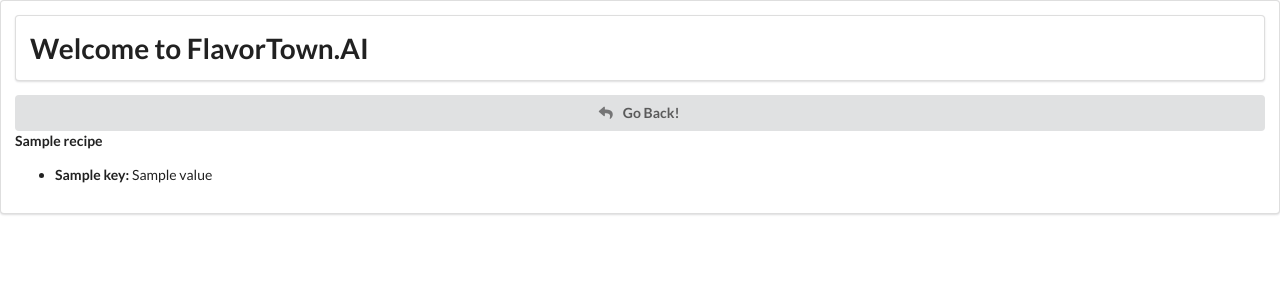
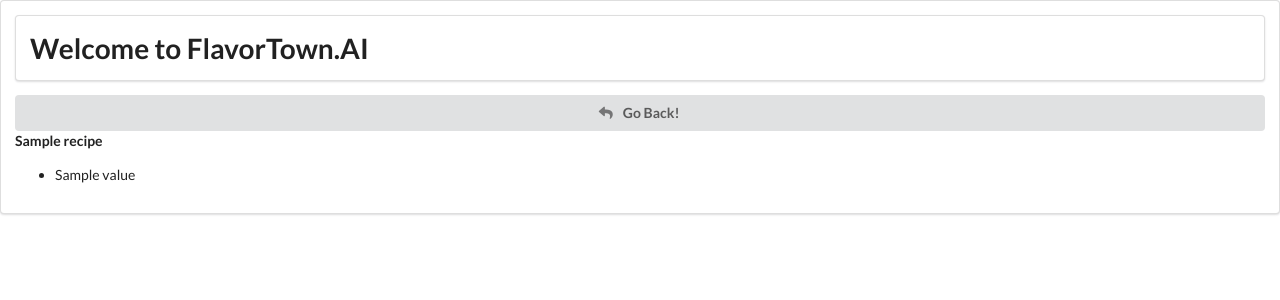
Before and after one commit to carsonmoylan/flavortown.ai, a Django app: template src/personal/templates/personal/recipesView.html in a window 1280 px wide. Shown: the top 300 px of the page. Run offline with Django 4.2, Linux system fonts and the light colour scheme; the template is opened without the code that fills it: most values are stand-ins (such as "Sample title", 1, 10 or a date in 2020); some libraries are stand-ins or nearby versions.

Commit message:
try again ;/

```diff
--- a/src/personal/templates/personal/recipesView.html
+++ b/src/personal/templates/personal/recipesView.html
@@ -21,8 +21,8 @@
         {% for recipe, details in recipes.items %}
             <p><strong>{{ recipe }}</strong></p>
             <ul>
-                {% for key, value in details.items %}
-                    <li><strong>{{ key }}:</strong> {{ value }}</li>
+                {% for value in details %}
+                    <li>{{ value }}</li>
                 {% endfor %}
             </ul>
         {% endfor %}
```
